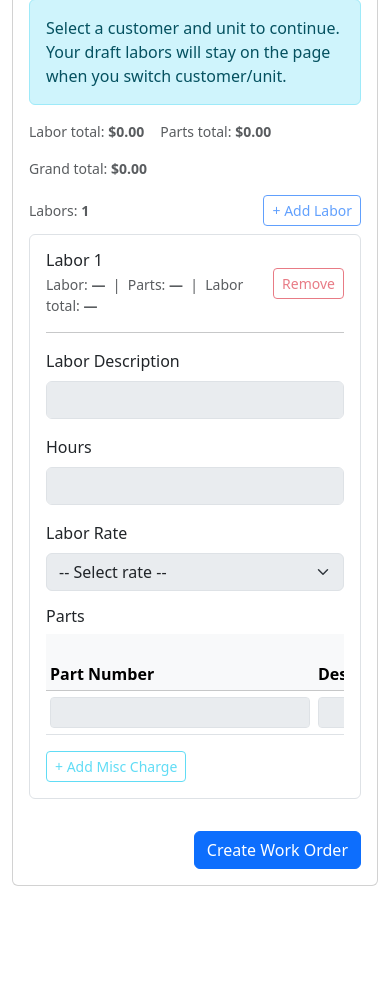
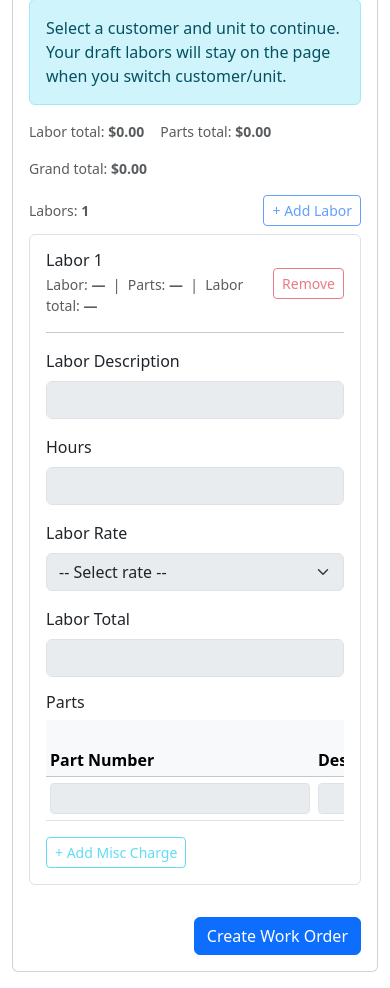
Before and after one commit to dimboychuk1995/SmallShop, a Python web app: template app/templates/public/work_orders/work_order_details.html in a window 390 px wide. Shown: the part 521-1509 px from the top of the page. Before the commit the page ends 1407 px from the top, so only its background shows below. Run offline with Jinja, Linux system fonts and the light colour scheme; the template is opened without the code that fills it, so the values that code supplies are empty.

Commit message:
added labor total

```diff
--- a/app/static/js/work_orders/work_order_details.js
+++ b/app/static/js/work_orders/work_order_details.js
@@ -141,6 +141,45 @@
     if (hr === null) return null;
 
     return round2(hours * hr);
+  }
+
+  function setLaborTotalInput(blockEl, value) {
+    const input = blockEl.querySelector(".labor-total-input");
+    if (!input) return;
+    const active = document.activeElement;
+    const isEditing = active && active.classList?.contains("labor-total-input") && blockEl.contains(active);
+    if (isEditing) return;
+    input.value = Number.isFinite(value) ? money(value) : "";
+  }
+
+  function getLaborRateValue(blockEl, laborRates) {
+    const code = String(blockEl.querySelector(".labor-rate")?.value || "").trim();
+    if (!code) return null;
+    return getHourlyRate(laborRates, code);
+  }
+
+  function syncLaborTotalFromHours(blockEl, laborRates) {
+    const total = calcLaborTotal(blockEl, laborRates);
+    setLaborTotalInput(blockEl, total);
+  }
+
+  function syncHoursFromLaborTotal(blockEl, laborRates) {
+    const input = blockEl.querySelector(".labor-total-input");
+    const hoursInput = blockEl.querySelector(".labor-hours");
+    if (!input || !hoursInput) return;
+
+    const total = toNum(input.value);
+    const rate = getLaborRateValue(blockEl, laborRates);
+
+    if (total === null || rate === null || rate <= 0) {
+      if (total === null) {
+        hoursInput.value = "";
+      }
+      return;
+    }
+
+    const hours = round2(total / rate);
+    hoursInput.value = Number.isFinite(hours) ? String(hours) : "";
   }
 
   // ---------------- parts rows ----------------
@@ -419,6 +458,7 @@
     const blockElTotal = blockEl.querySelector(".laborFullTotalDisplay");
 
     if (laborEl) laborEl.textContent = Number.isFinite(laborTotal) ? `$${money(laborTotal)}` : "—";
+    setLaborTotalInput(blockEl, Number.isFinite(laborTotal) ? laborTotal : null);
     if (partsEl) partsEl.textContent = Number.isFinite(partsTotal) ? `$${money(partsTotal)}` : "—";
     const hasCore = Number.isFinite(coreTotal) && coreTotal > 0;
     const hasMisc = Number.isFinite(miscTotal) && miscTotal > 0;
@@ -895,6 +935,8 @@
     blockEl.querySelector(".labor-description").name = `labors[${idx}][labor_description]`;
     blockEl.querySelector(".labor-hours").name = `labors[${idx}][labor_hours]`;
     blockEl.querySelector(".labor-rate").name = `labors[${idx}][labor_rate_code]`;
+    const laborTotalInput = blockEl.querySelector(".labor-total-input");
+    if (laborTotalInput) laborTotalInput.name = `labors[${idx}][labor_total_ui]`;
 
     const tbody = blockEl.querySelector(".partsTbody");
     const rows = Array.from(tbody.querySelectorAll("tr.parts-row"));
@@ -946,6 +988,7 @@
   }
 
   function wireBlockEvents(blocksContainer, pricing, laborRates, shopSupplyPct) {
+    let isLaborSyncing = false;
     blocksContainer.addEventListener("input", function (e) {
       const t = e.target;
       if (!t) return;
@@ -965,6 +1008,24 @@
         }
       }
 
+      if (!isLaborSyncing && t.classList?.contains("labor-total-input")) {
+        const blockEl = t.closest(".wo-labor");
+        if (blockEl) {
+          isLaborSyncing = true;
+          syncHoursFromLaborTotal(blockEl, laborRates);
+          isLaborSyncing = false;
+        }
+      }
+
+      if (!isLaborSyncing && (t.classList?.contains("labor-hours") || t.classList?.contains("labor-rate"))) {
+        const blockEl = t.closest(".wo-labor");
+        if (blockEl) {
+          isLaborSyncing = true;
+          syncLaborTotalFromHours(blockEl, laborRates);
+          isLaborSyncing = false;
+        }
+      }
+
       // When quantity changes, adjust automatic misc charges quantity
       if (t.classList?.contains("part-qty")) {
         const tr = t.closest("tr.parts-row");
@@ -1025,6 +1086,15 @@
         delete blockEl.dataset.shouldReRenderMiscTable;
       }
     });
+
+    blocksContainer.addEventListener("blur", function (e) {
+      const t = e.target;
+      if (!t || !t.classList?.contains("labor-total-input")) return;
+      const blockEl = t.closest(".wo-labor");
+      if (!blockEl) return;
+      const total = toNum(t.value);
+      t.value = Number.isFinite(total) ? money(total) : "";
+    }, true);
 
     blocksContainer.addEventListener("click", function (e) {
       const btn = e.target.closest(".removeLaborBtn");
@@ -1721,8 +1791,6 @@
       const tr = target.closest("tr.parts-row");
       const blockEl = target.closest(".wo-labor");
       if (!tr || !blockEl) return;
-
-      target.addEventListener("input", () => debouncedSearch(dd, target, tr, blockEl));
       target.addEventListener("focus", () => debouncedSearch(dd, target, tr, blockEl));
       debouncedSearch(dd, target, tr, blockEl);
     }, { passive: true });
--- a/app/templates/public/work_orders/work_order_details.html
+++ b/app/templates/public/work_orders/work_order_details.html
@@ -186,7 +186,7 @@
               <hr class="my-3"/>
 
               <div class="row g-3">
-                <div class="col-md-6">
+                <div class="col-md-5">
                   <label class="form-label">Labor Description</label>
                   <input class="form-control labor-description" name="labors[0][labor_description]" maxlength="200">
                 </div>
@@ -196,7 +196,7 @@
                   <input class="form-control labor-hours" name="labors[0][labor_hours]" inputmode="decimal">
                 </div>
 
-                <div class="col-md-4">
+                <div class="col-md-3">
                   <label class="form-label">Labor Rate</label>
                   <select class="form-select labor-rate" name="labors[0][labor_rate_code]">
                     <option value="">-- Select rate --</option>
@@ -204,6 +204,11 @@
                       <option value="{{ r.code }}">{{ r.name }} (${{ "%.2f"|format(r.hourly_rate) }}/hr)</option>
                     {% endfor %}
                   </select>
+                </div>
+
+                <div class="col-md-2">
+                  <label class="form-label">Labor Total</label>
+                  <input class="form-control labor-total-input" name="labors[0][labor_total_ui]" inputmode="decimal">
                 </div>
               </div>
 
```
